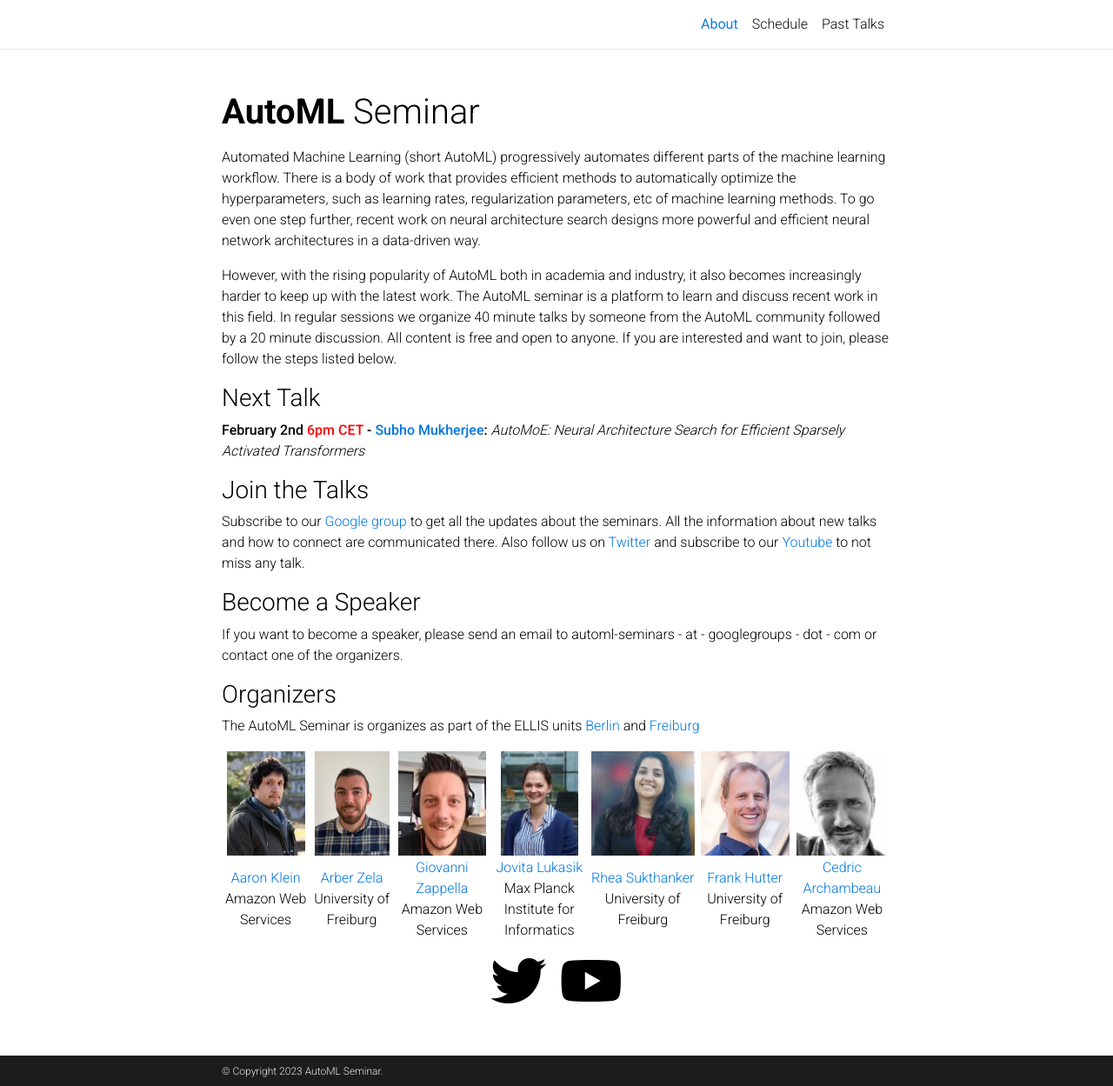
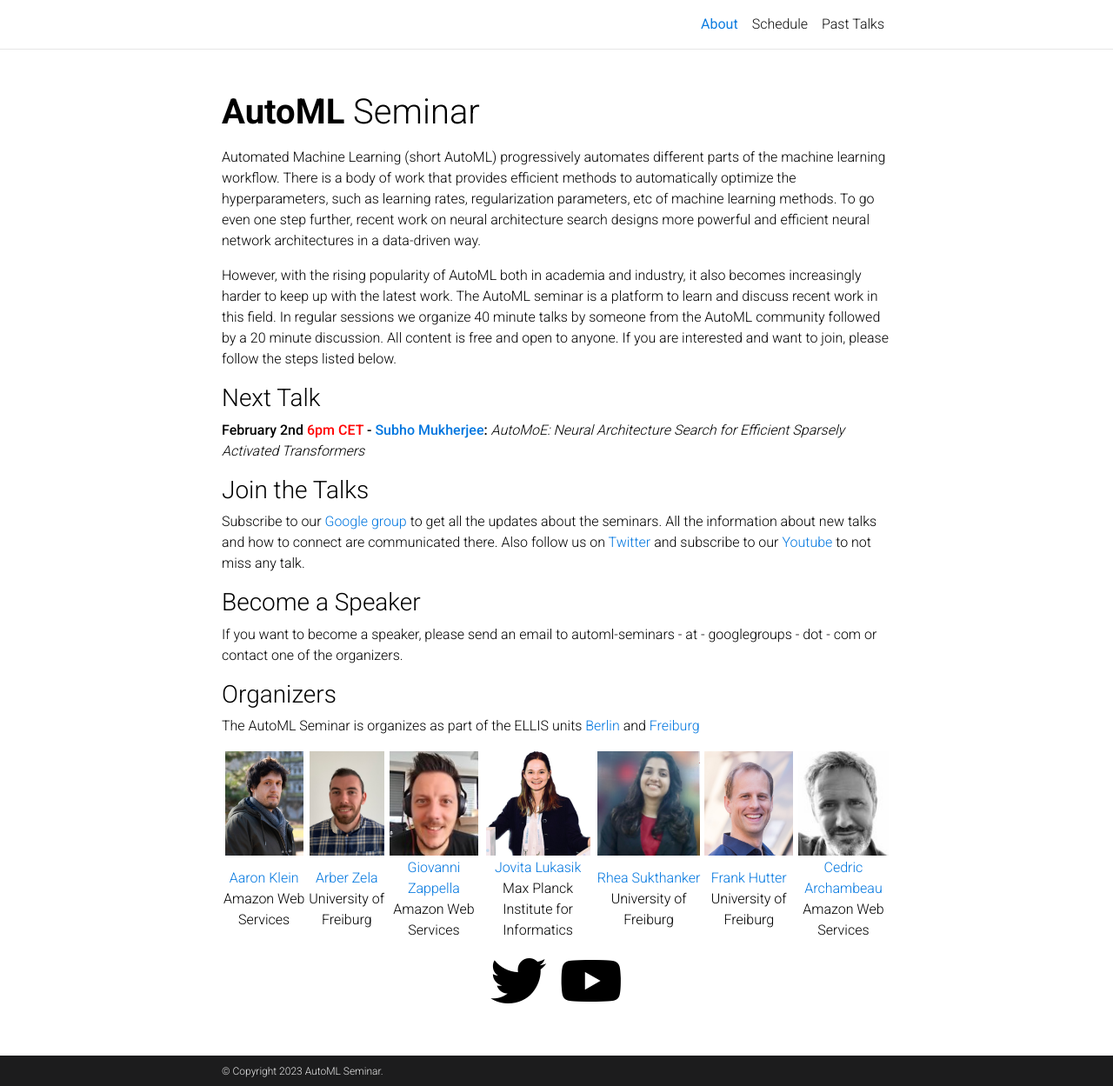
Before and after one commit to AutoML-Seminars/AutoML-Seminars.github.io, a Jekyll site: the page built from _pages/about.md, in a window 1280 px wide and 1249 px high. Shown: the whole window at 87% size. Built offline with Jekyll 4.4.1, drawn with Linux system fonts in a browser that asks for light colours; comment, search, counter and statistics services are not loaded; a style sheet for code colours, icons or effects is not loaded.

Commit message:
Update about.md

```diff
--- a/_pages/about.md
+++ b/_pages/about.md
@@ -48,7 +48,7 @@ The AutoML Seminar is organizes as part of the ELLIS units [Berlin](https://elli
     <td style="text-align:center"><img src="assets/img/aaron.jpg" height="120"></td>
     <td style="text-align:center"><img src="assets/img/arber.jpg" height="120"></td>
     <td style="text-align:center"><img src="assets/img/giovanni.jpg" height="120"></td>
-    <td style="text-align:center"><img src="assets/img/jovita.jpg" height="120"></td>
+    <td style="text-align:center"><img src="assets/img/jovita_2.jpg" height="120"></td>
     <td style="text-align:center"><img src="assets/img/rhea.jpg" height="120"></td>
     <td style="text-align:center"><img src="assets/img/frank.jpg" height="120"></td>
     <td style="text-align:center"><img src="assets/img/cedric.jpg" height="120"></td>
```
